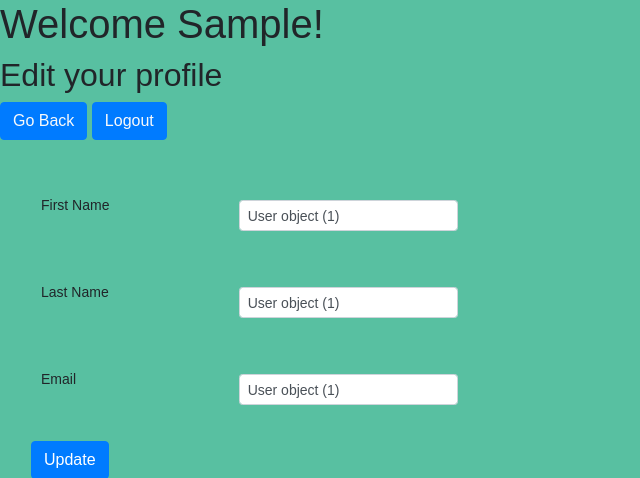
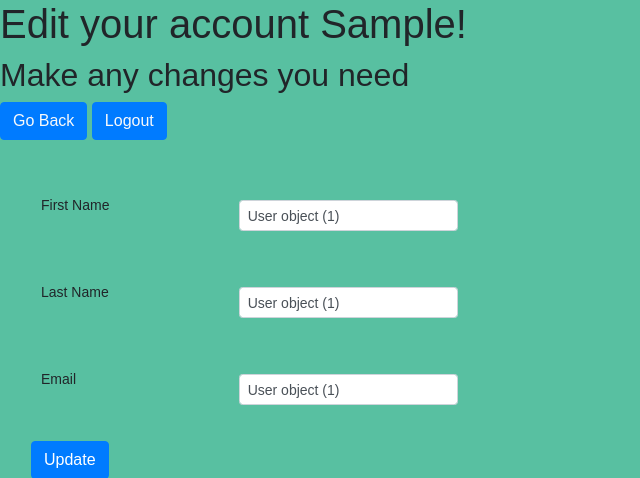
Before and after one commit to volcomfred/Game-Nights, a Django app: template proj_app/templates/edit.html in a window 1280 px wide. Shown: the top 478 px of the page, without its empty margins (0-640 px from the left). Run offline with Django 3.2, Linux system fonts and the light colour scheme; the template is opened without the code that fills it: values that come from a table or form of the project are taken from there, others are empty; the visitor is signed in with stand-in values (Sample User, id 1); data comes from the database, SQL or seed files in the repository; both versions use the stored data as it was after the commit; some libraries are stand-ins or nearby versions.

Commit message:
third commit

```diff
--- a/proj_app/templates/edit.html
+++ b/proj_app/templates/edit.html
@@ -11,13 +11,13 @@
 </head>
 
 <body>
-    <h1>Welcome {{user.first_name}}!</h1>
-    <h2>Edit your profile</h2>
+    <h1>Edit your account {{user.first_name}}!</h1>
+    <h2>Make any changes you need</h2>
     <a class="text-leftt text-light btn btn-primary" href="/games">Go Back</a>
     <a class="text-leftt text-light btn btn-primary"  href="/logout">Logout</a>
     <div class="row">
         <div class="col-6 px-3">
-            <form action="/edit" method="post">
+            <form action="/update/{{user.id}}" method="post">
                 {% csrf_token %}
                 {% for message in messages %}
                     <p class="text-danger small">{{ message }}</p>
--- a/proj_app/urls.py
+++ b/proj_app/urls.py
@@ -8,6 +8,7 @@
     path('logout', views.logout),
     path('games', views.games),
     path('edit/<int:user_id>', views.edit),
+    path('update/<int:user_id>', views.update),
     path('addgame/new', views.addgame),
     path('game/<int:game_id>', views.game),
     path('addgame/create', views.create),
--- a/proj_app/views.py
+++ b/proj_app/views.py
@@ -92,7 +92,9 @@
 def update(request, user_id):
     user = User.objects.get(id=user_id)
     user.first_name = request.POST['first_name']
-    first_name.save()
+    user.last_name = request.POST['last_name']
+    user.email = request.POST['email']
+    user.save()
 
     return redirect('/games')
 
```
Also changed, not shown: db.sqlite3.
